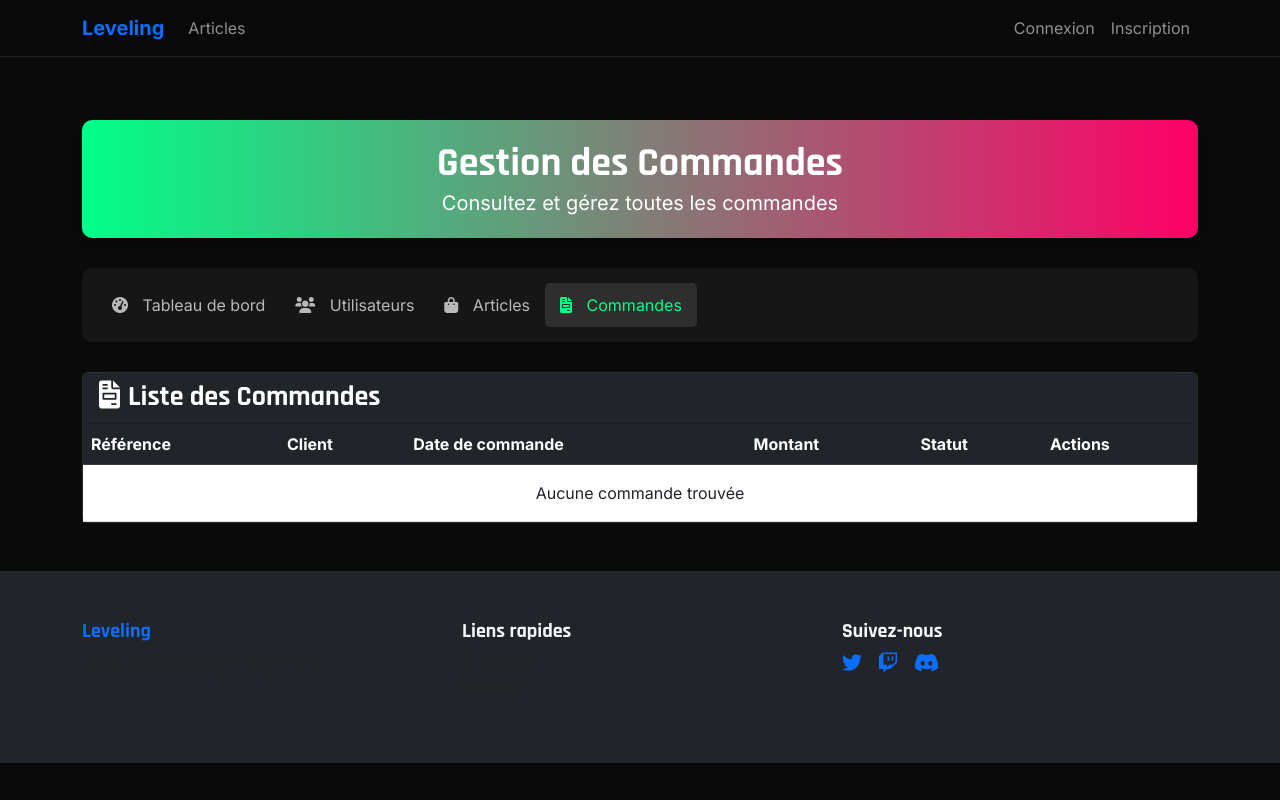
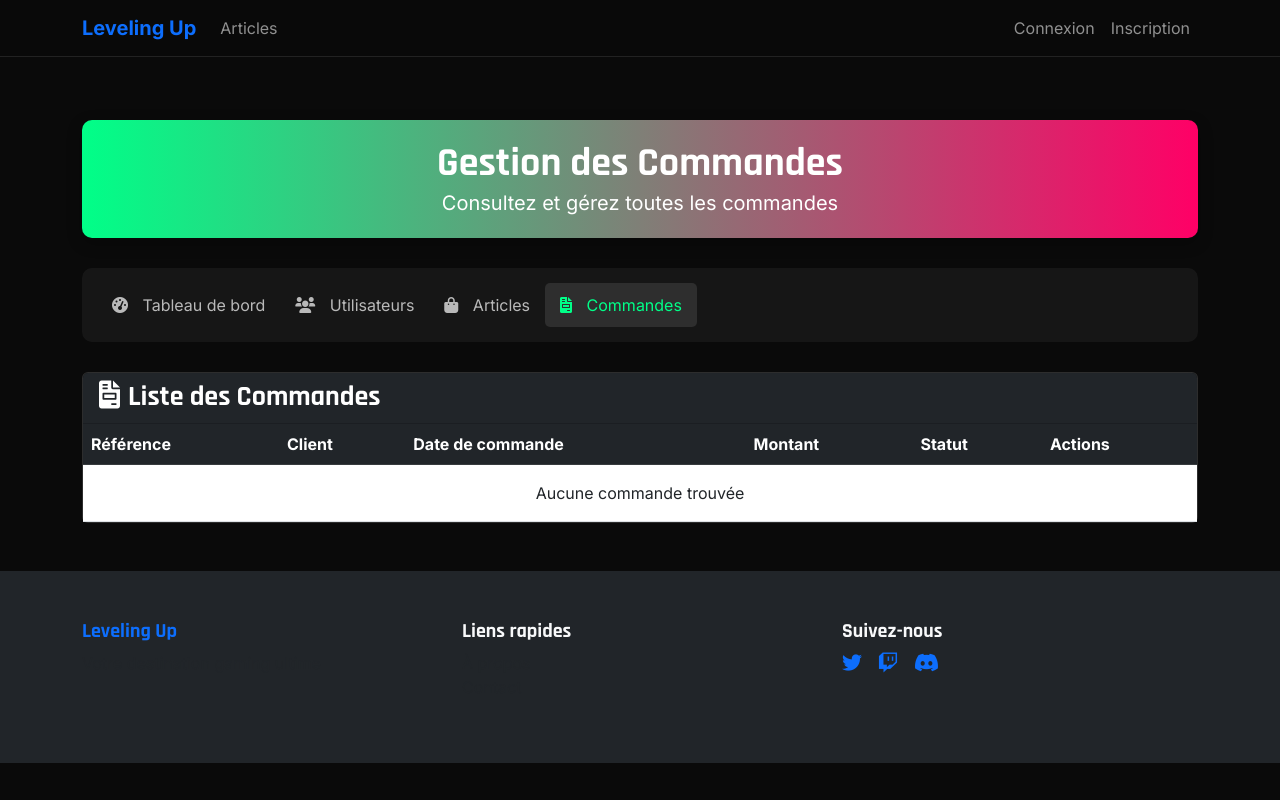
Before and after one commit to XeaFire/ecommerce-ynov, a Symfony app: template templates/admin/invoices.html.twig in a window 1280 px wide. Run offline with Twig, Linux system fonts and the light colour scheme; the template is opened without the code that fills it, so the values that code supplies are empty; some libraries are stand-ins or nearby versions.

Commit message:
Profil:V.2

```diff
--- a/templates/base.html.twig
+++ b/templates/base.html.twig
@@ -3,7 +3,7 @@
     <head>
         <meta charset="UTF-8">
         <meta name="viewport" content="width=device-width, initial-scale=1">
-        <title>{% block title %}Leveling - Esport Store{% endblock %}</title>
+        <title>{% block title %}Leveling Up - Esport Store{% endblock %}</title>
 
         {# Fonts #}
         <link href="https://fonts.googleapis.com/css2?family=Rajdhani:wght@400;500;600;700&family=Inter:wght@400;500;600;700&display=swap" rel="stylesheet">
@@ -66,7 +66,7 @@
         <nav class="navbar navbar-expand-lg navbar-dark fixed-top">
             <div class="container">
                 <a class="navbar-brand" href="{{ path('app_home') }}">
-                    <span class="text-primary fw-bold">Leveling</span>
+                    <span class="text-primary fw-bold">Leveling Up</span>
                 </a>
                 <button class="navbar-toggler" type="button" data-bs-toggle="collapse" data-bs-target="#navbarNav">
                     <span class="navbar-toggler-icon"></span>
@@ -92,7 +92,6 @@
                                 </a>
                                 <ul class="dropdown-menu dropdown-menu-dark" aria-labelledby="navbarDropdown">
                                     <li><a class="dropdown-item" href="{{ path('app_account') }}"><i class="fas fa-user me-2"></i>Mon profil</a></li>
-                                    <li><a class="dropdown-item" href="{{ path('app_account') }}?tab=orders"><i class="fas fa-shopping-bag me-2"></i>Mes commandes</a></li>
                                     <li><a class="dropdown-item" href="{{ path('app_sell') }}"><i class="fas fa-tag me-2"></i>Vendre un article</a></li>
                                     <li><hr class="dropdown-divider"></li>
                                     <li><a class="dropdown-item" href="{{ path('app_logout') }}"><i class="fas fa-sign-out-alt me-2"></i>Déconnexion</a></li>
@@ -138,7 +137,7 @@
             <div class="container">
                 <div class="row">
                     <div class="col-md-4">
-                        <h5 class="text-primary">Leveling</h5>
+                        <h5 class="text-primary">Leveling Up</h5>
                         <p class="text-muted">Votre destination gaming ultime</p>
                     </div>
                     <div class="col-md-4">
```
Also changed, not shown: public/uploads/articles/absolute-cinema-wasnt-symmetrical-so-i-fixed-it-v0-xqg82y0lfg4e1-67c5763fda438.jpg (deleted).
